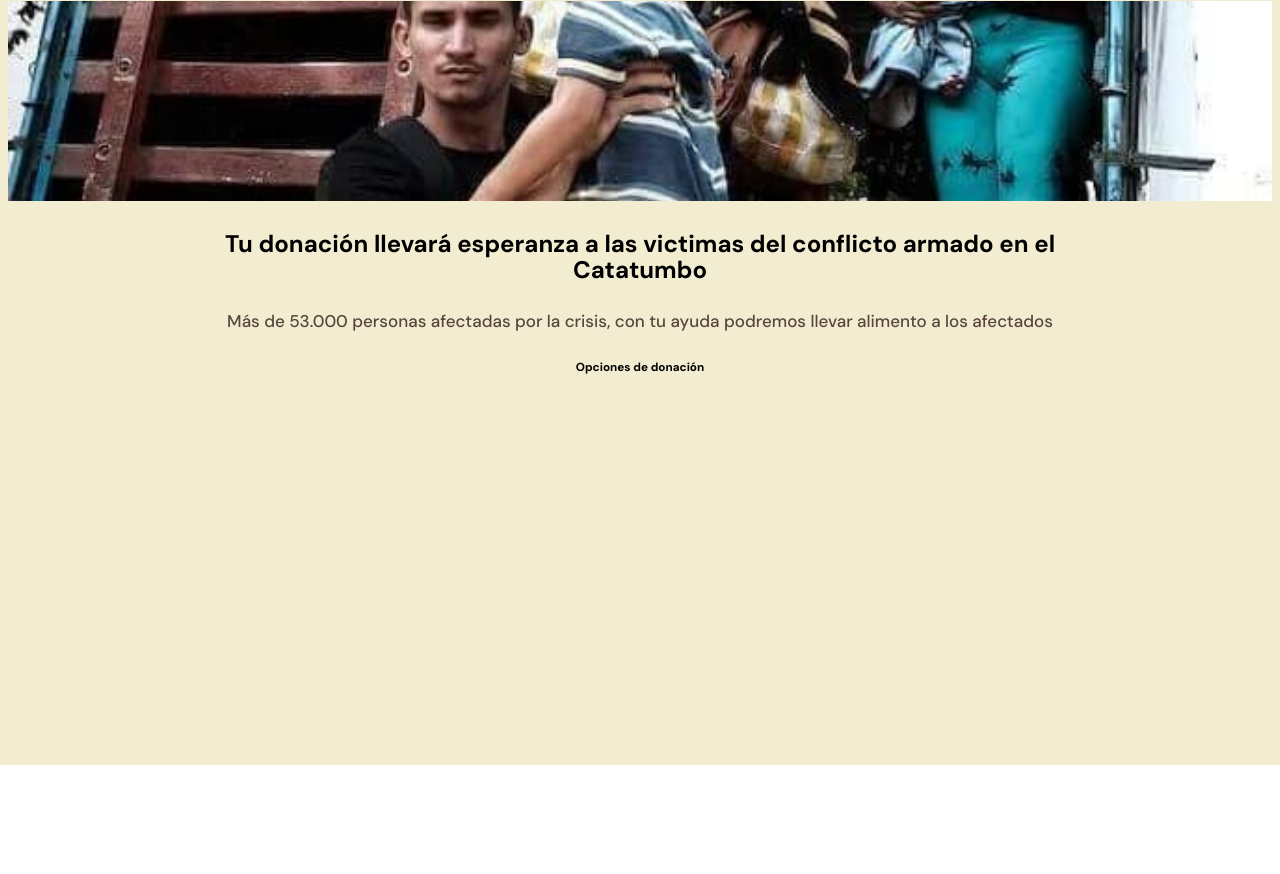
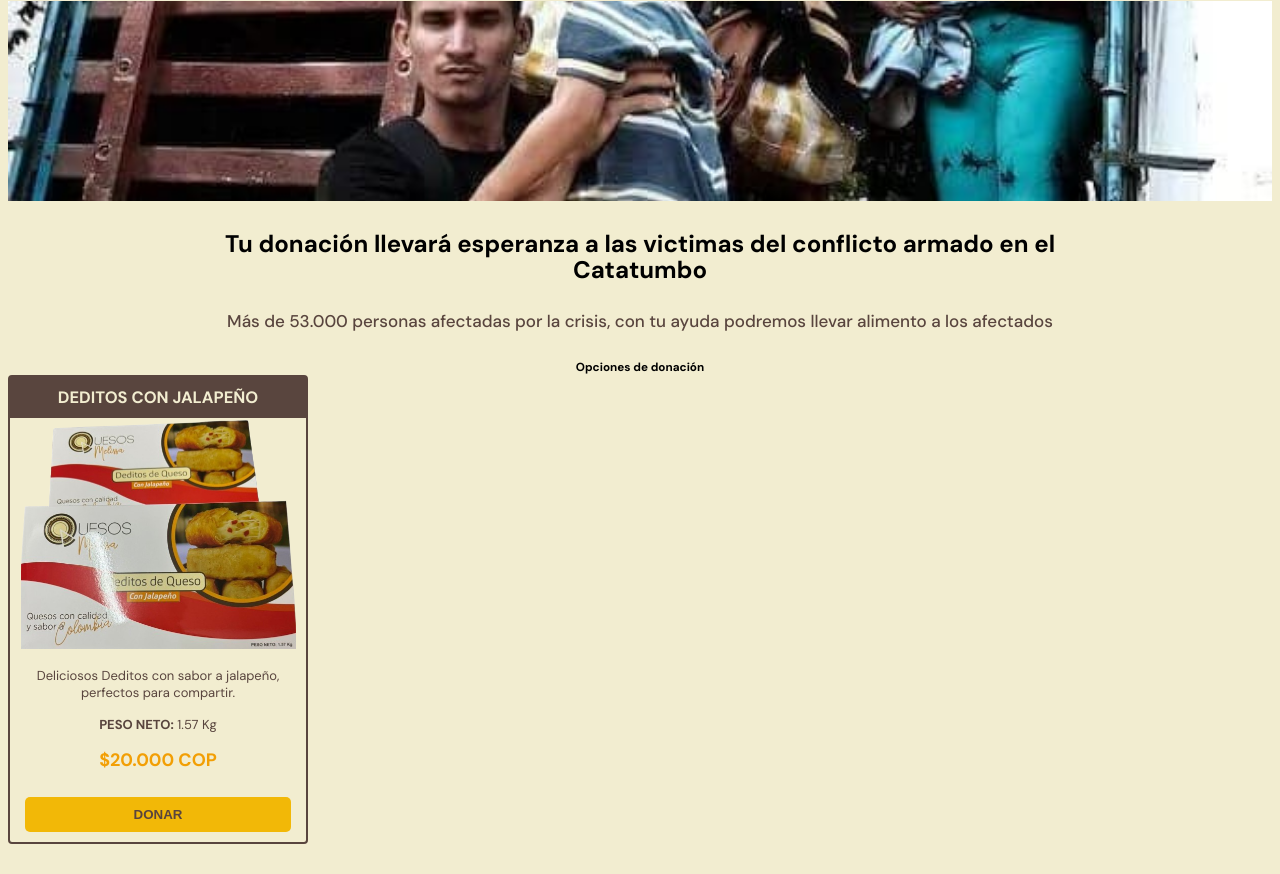
Before and after one commit to delapazfonseca21/melissa-foods, a plain HTML site: page index.html in a window 1280 px wide. Shown: the part 459-1333 px from the top of the page. Before the commit the page ends 1224 px from the top, so only its background shows below. Drawn offline with Linux system fonts and the light colour scheme.

Commit message:
product card

```diff
--- a/index.html
+++ b/index.html
@@ -29,8 +29,19 @@
 
             <section class="options-container">
                 <h3 class="options-title">Opciones de donación</h3>
-                <div class="option">
-
+                <div class="card-1">
+                    <div class="card-header">
+                        <h2>DEDITOS CON JALAPEÑO</h2>
+                    </div>
+                    <div class="card-content">
+                        <img src="./assets/img-productos/deditosDeQuesoConJalapeño.png" alt="deditos" width="275">
+                        <div class="product-info">
+                            <p>Deliciosos Deditos con sabor a jalapeño, perfectos para compartir.</p>
+                            <p><strong>PESO NETO:</strong> 1.57 Kg</p>
+                            <p class="price">$20.000 COP</p>
+                        </div>
+                        <button class="donate-button">DONAR</button>
+                    </div>
                 </div>
             </section>
         </section>
--- a/style.css
+++ b/style.css
@@ -138,3 +138,44 @@ main{
     margin: 0 auto;
     font-family: "Inter" sans-serif;
 }
+
+.card-1 {
+    width: 300px;
+    background-color: var(--fondo);
+    border-radius: 4px;
+    border: 2px solid var(--oscuro);
+}
+
+.card-header {
+    background-color: var(--oscuro);
+    color: #f2edd0;
+    padding: 10px;
+    font-size: 1.1rem;
+}
+
+.product-info > p {
+    font-size: 1.3rem;
+    margin: 15px 0;
+    color: var(--oscuro);
+}
+
+.product-info .price {
+    font-size: large;
+    color: var(--orange);
+    font-weight: bold;
+}
+
+.donate-button {
+    background-color: var(--yellow);
+    color: var(--oscuro);
+    padding: 10px;
+    width: 90%;
+    border: none;
+    font-weight: 700;
+    margin: 10px 0;
+    border-radius: 5px;
+}
+
+.donate-button:hover {
+    background-color: var(--orange);
+}
```
Also changed, not shown: assets/img-productos/deditosDeQuesoConJalapeño.png (added).
